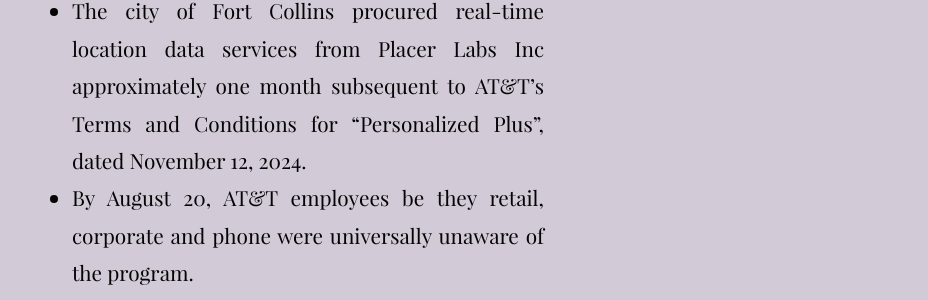
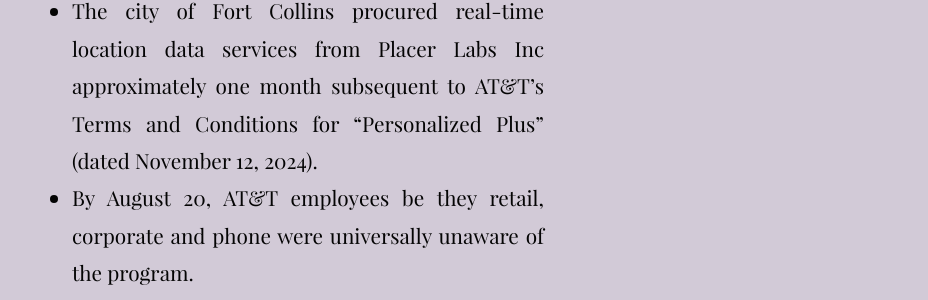
Before and after one commit to tiliv/antibody, a Jekyll site: the page built from docs/journal/autumn-ryan-Personalized-Plus/index.md, in a window 1280 px wide and 900 px high, scrolled down 2892 px. Shown: the part 264-564 px from the top of the window, without its empty margins (352-1280 px from the left). Built offline with Jekyll 4.4.1, drawn with Linux system fonts in a browser that asks for light colours.

Commit message:
Clarify grammar

```diff
--- a/docs/journal/autumn-ryan-Personalized-Plus/index.md
+++ b/docs/journal/autumn-ryan-Personalized-Plus/index.md
@@ -29,7 +29,7 @@
 - AT&T discloses that they enrich this data with the data of third parties who build ad profiles on you.
 - I believe a precise map of individuals by ethnicity is being sold by the company Placer Labs Inc, which operates as "placer.ai" without geographical boundaries, and that they possess the data of all or most phone carrier networks and their reselling partners.
 - Placer Labs believes their data must be fuzzed in some situations, lest it trivialize identification of individuals.
-- The city of Fort Collins procured real-time location data services from Placer Labs Inc approximately one month subsequent to AT&T's Terms and Conditions for "Personalized Plus", dated November 12, 2024.
+- The city of Fort Collins procured real-time location data services from Placer Labs Inc approximately one month subsequent to AT&T's Terms and Conditions for "Personalized Plus" (dated November 12, 2024).
 - By August 20, AT&T employees be they retail, corporate and phone were universally unaware of the program.
 - By August 23, phone agents found a script to use.
 - Documentation has been compiled regarding the behavior of AT&T and its AI Agents on the subject of the program and whether it was even real.
```
